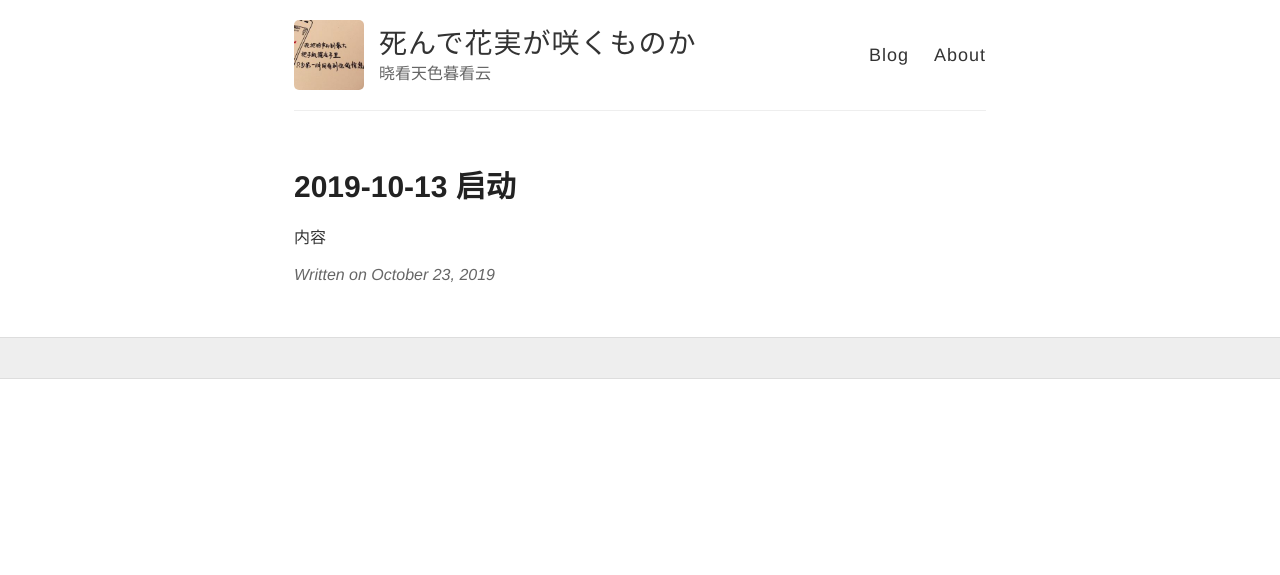
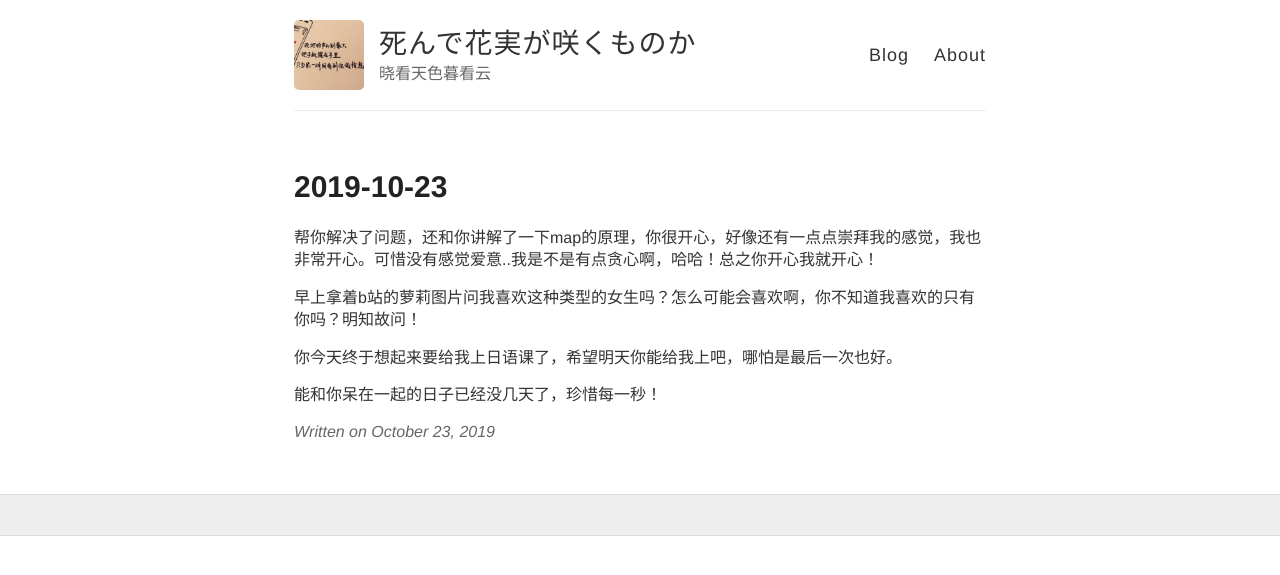
Before and after one commit to wiki650/wiki650.github.io, a Jekyll site: the page built from _posts/2019-10-23-wiki20191023.md, in a window 1280 px wide. Shown: the top 575 px of the page. Built offline with Jekyll 4.4.1, drawn with Linux system fonts in a browser that asks for light colours; comment, search, counter and statistics services are not loaded.

Commit message:
Update 2019-10-23-wiki20191023.md

```diff
--- a/_posts/2019-10-23-wiki20191023.md
+++ b/_posts/2019-10-23-wiki20191023.md
@@ -1,7 +1,12 @@
 ---
 layout: post
-title: 2019-10-13 启动
+title: 2019-10-23
 ---
 
+帮你解决了问题，还和你讲解了一下map的原理，你很开心，好像还有一点点崇拜我的感觉，我也非常开心。可惜没有感觉爱意..我是不是有点贪心啊，哈哈！总之你开心我就开心！
 
-内容
+早上拿着b站的萝莉图片问我喜欢这种类型的女生吗？怎么可能会喜欢啊，你不知道我喜欢的只有你吗？明知故问！
+
+你今天终于想起来要给我上日语课了，希望明天你能给我上吧，哪怕是最后一次也好。
+
+能和你呆在一起的日子已经没几天了，珍惜每一秒！
```
